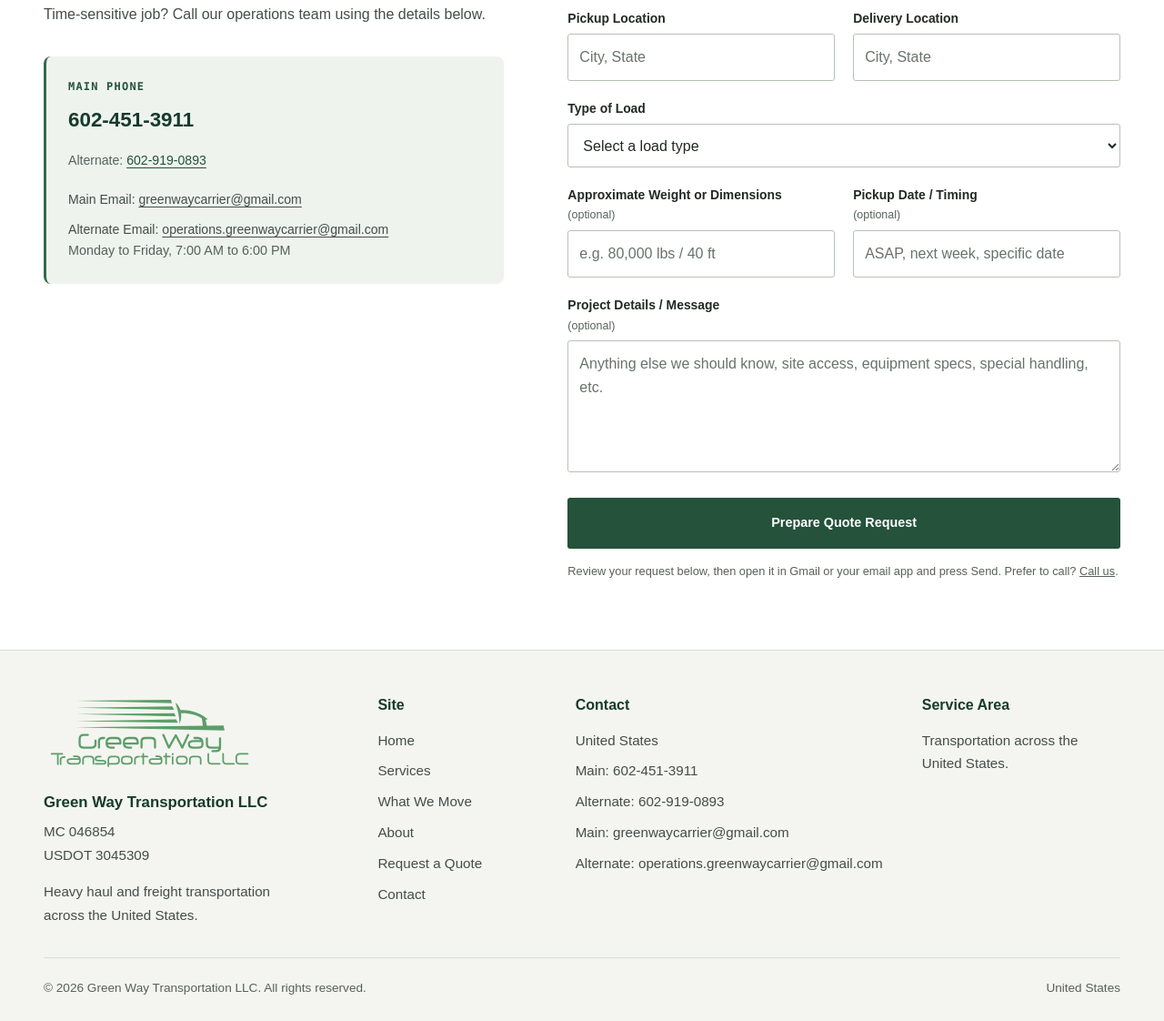
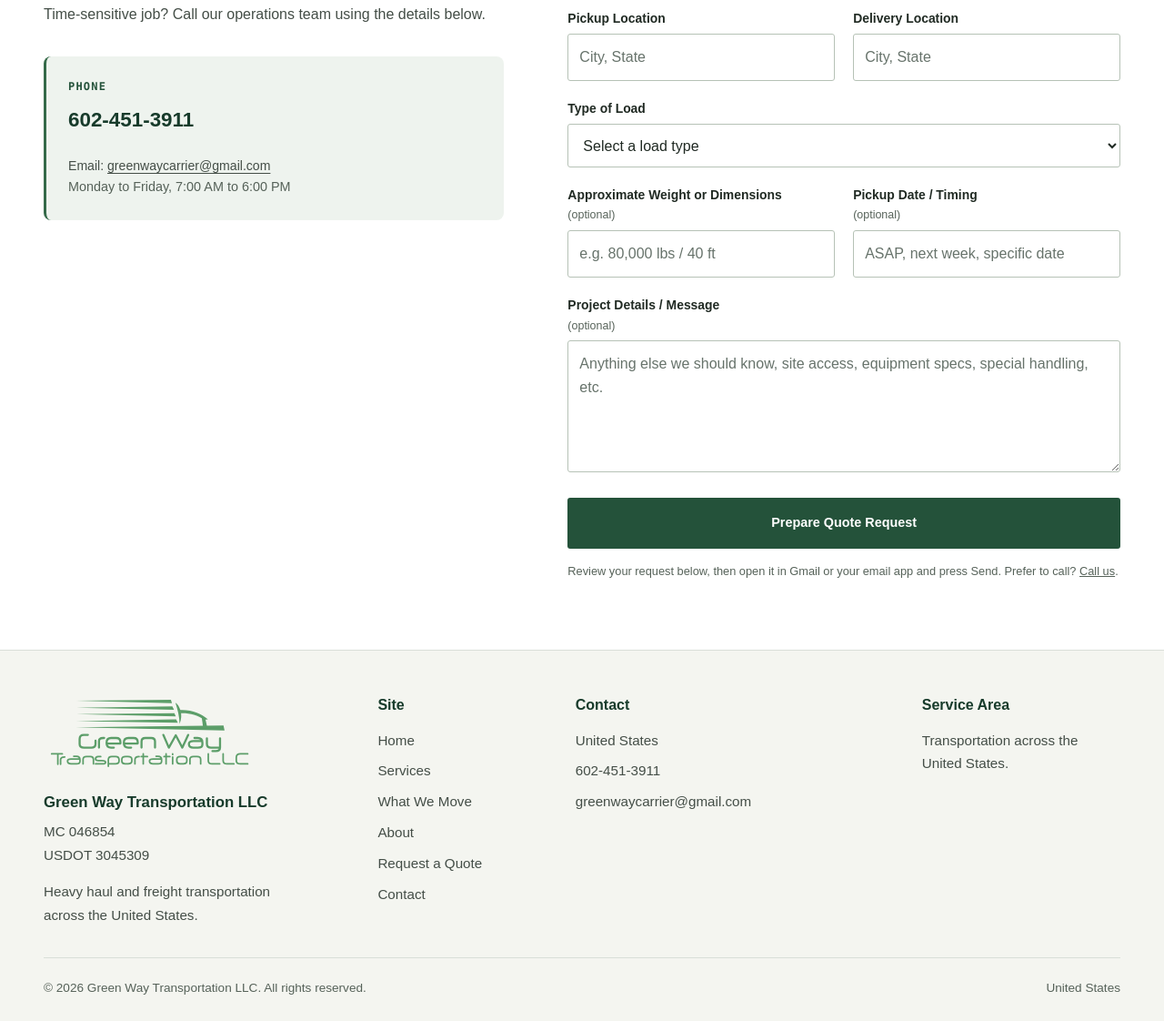
Before and after one commit to ilkkiinn/Green-Way-Transportation, a plain HTML site: page quote.html in a window 1280 px wide. Shown: the part 675-1797 px from the top of the page at 91% size. Drawn offline with Linux system fonts and the light colour scheme.

Commit message:
Add files via upload

```diff
--- a/quote.html
+++ b/quote.html
@@ -88,11 +88,11 @@
         <p style="margin-bottom: 24px;">Time-sensitive job? Call our operations team using the details below.</p>
 
         <div style="padding: 24px; background: var(--green-100); border-radius: 8px; border-left: 3px solid var(--green-700); margin-top: 32px;">
-          <div style="font-family: var(--font-mono); font-size: 0.75rem; font-weight: 600; letter-spacing: 0.1em; color: var(--green-800); text-transform: uppercase; margin-bottom: 8px;">Main phone</div>
+          <div style="font-family: var(--font-mono); font-size: 0.75rem; font-weight: 600; letter-spacing: 0.1em; color: var(--green-800); text-transform: uppercase; margin-bottom: 8px;">Phone</div>
           <div style="font-family: var(--font-display); font-size: 1.4rem; font-weight: 700; color: var(--green-900); margin-bottom: 4px;">
             <a href="tel:6024513911">602-451-3911</a>
           </div>
-          <p class="alternate-contact">Alternate: <a href="tel:6029190893">602-919-0893</a></p><div class="quote-emails"><p>Main Email: <a href="mailto:greenwaycarrier@gmail.com">greenwaycarrier@gmail.com</a></p><p>Alternate Email: <a href="mailto:operations.greenwaycarrier@gmail.com">operations.greenwaycarrier@gmail.com</a></p></div>
+          <div class="quote-emails"><p>Email: <a href="mailto:greenwaycarrier@gmail.com">greenwaycarrier@gmail.com</a></p></div>
           <div style="font-size: 0.9rem; color: var(--slate-600);">Monday to Friday, 7:00 AM to 6:00 PM</div>
         </div>
       </div>
@@ -193,10 +193,8 @@
         <h4>Contact</h4>
         <ul>
           <li>United States</li>
-          <li><a href="tel:6024513911">Main: 602-451-3911</a></li>
-          <li><a href="tel:6029190893">Alternate: 602-919-0893</a></li>
-          <li><a href="mailto:greenwaycarrier@gmail.com">Main: greenwaycarrier@gmail.com</a></li>
-          <li><a href="mailto:operations.greenwaycarrier@gmail.com">Alternate: operations.greenwaycarrier@gmail.com</a></li>
+          <li><a href="tel:6024513911">602-451-3911</a></li>
+          <li><a href="mailto:greenwaycarrier@gmail.com">greenwaycarrier@gmail.com</a></li>
         </ul>
       </div>
       <div class="footer-col">
```
Also changed, not shown: about.html (+2 -4 lines), contact.html (+6 -8 lines), generators-transformers-batteries.html (+2 -4 lines), index.html (+2 -4 lines), machinery.html (+2 -4 lines), military-equipment.html (+2 -4 lines), services.html (+2 -4 lines), 1 other file.
